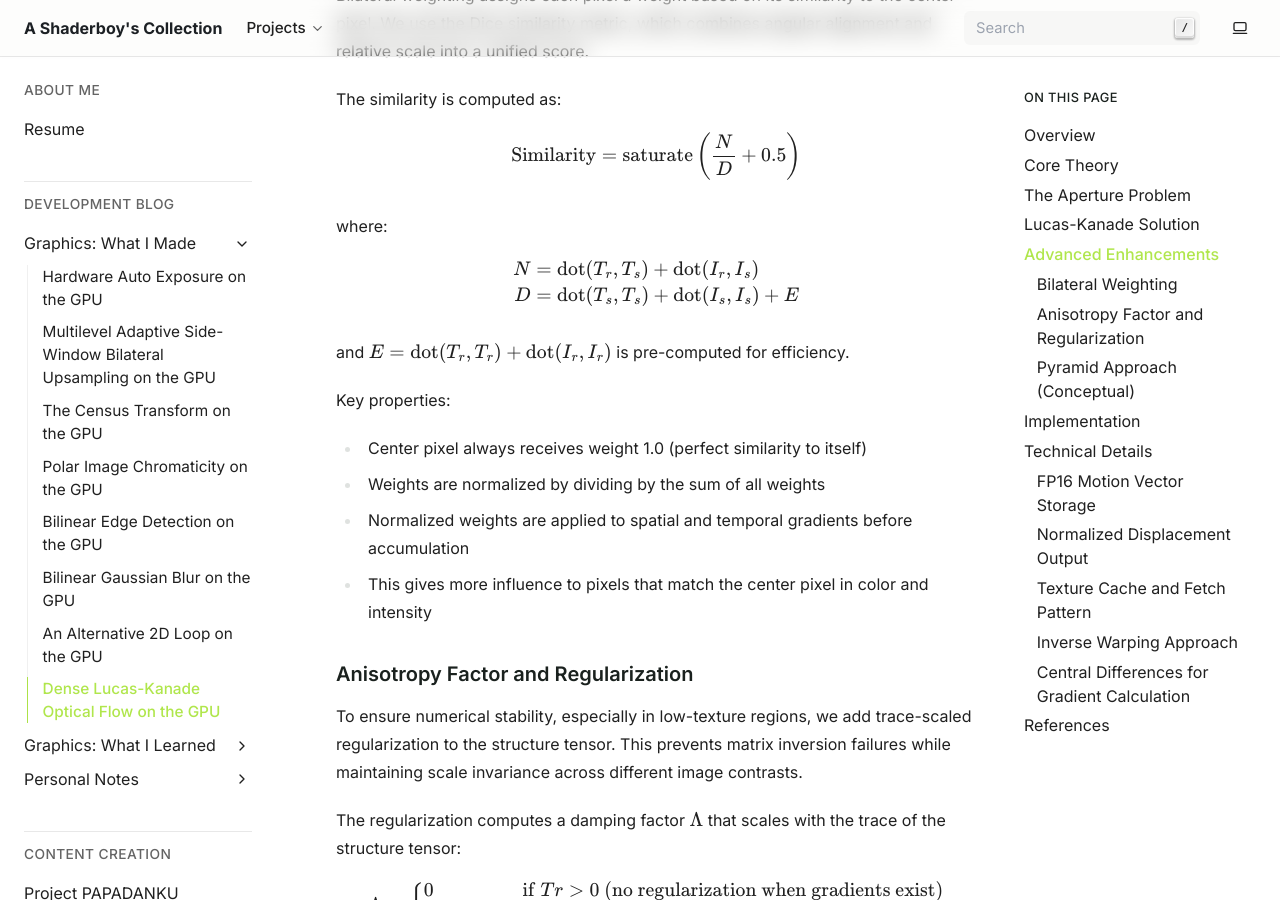
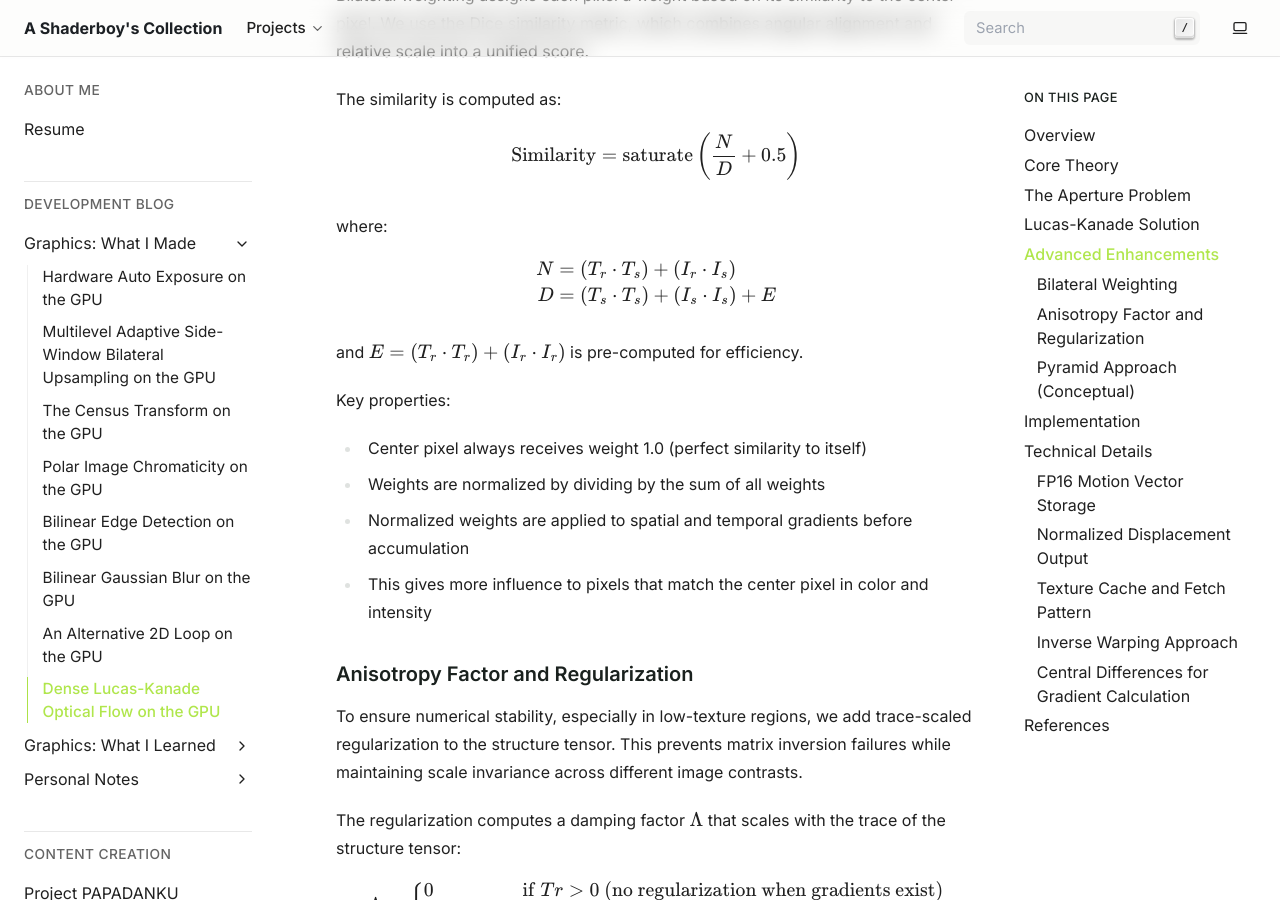
Before and after one commit to papadanku/papadanku.github.io, a Sphinx documentation site: the page built from doc/blog/made/lucaskanade.rst, in a window 1280 px wide and 900 px high, scrolled down 3220 px. Built offline with Sphinx 7.4.7, drawn with Linux system fonts in a browser that asks for light colours.

Commit message:
replace text{dot} with \cdot

```diff
--- a/doc/blog/made/lucaskanade.rst
+++ b/doc/blog/made/lucaskanade.rst
@@ -135,10 +135,10 @@ where:
 
 .. math::
 
-   N &= \text{dot}(T_r, T_s) + \text{dot}(I_r, I_s) \\
-   D &= \text{dot}(T_s, T_s) + \text{dot}(I_s, I_s) + E
+   N &= (T_r \cdot T_s) + (I_r \cdot I_s) \\
+   D &= (T_s \cdot T_s) + (I_s \cdot I_s) + E
 
-and :math:`E = \text{dot}(T_r, T_r) + \text{dot}(I_r, I_r)` is pre-computed for efficiency.
+and :math:`E = (T_r \cdot T_r) + (I_r \cdot I_r)` is pre-computed for efficiency.
 
 Key properties:
 
```
